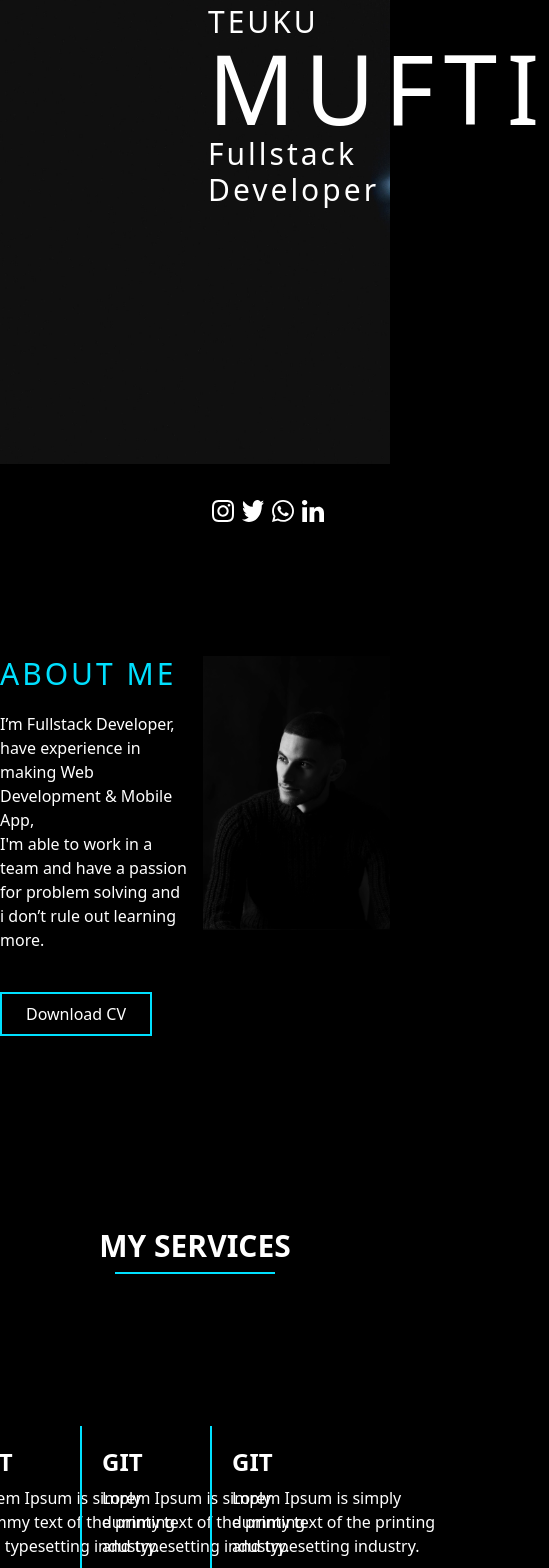
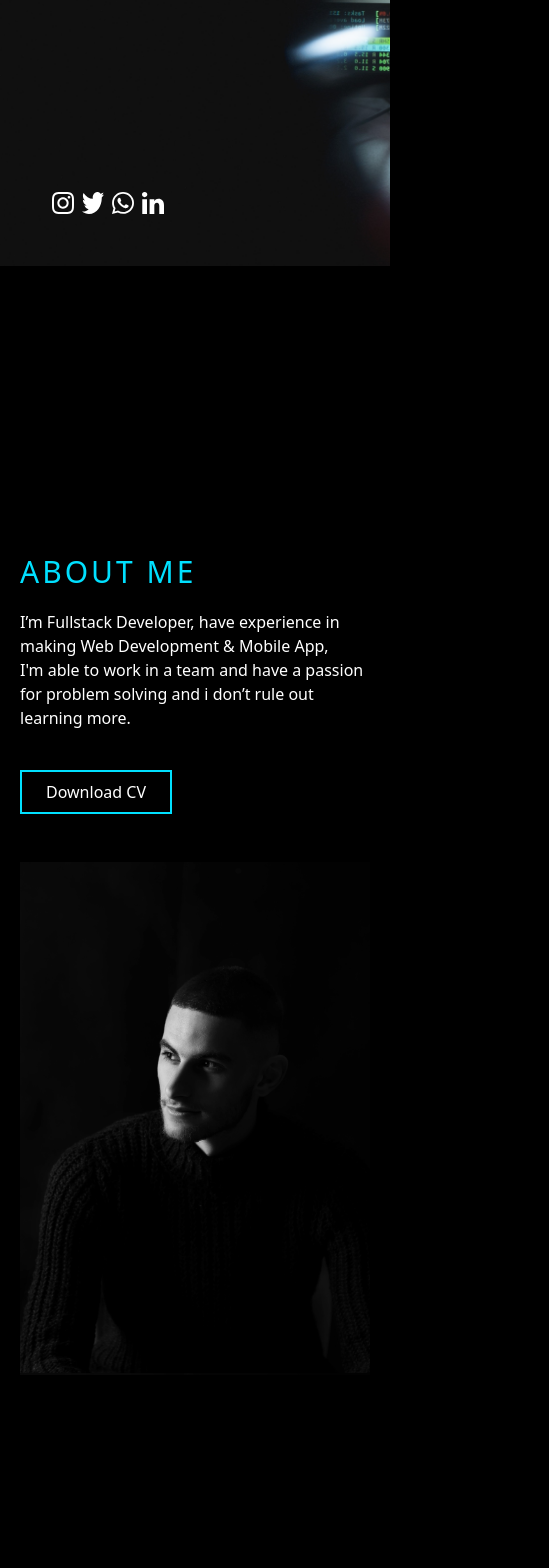
Before and after one commit to teukumufti/web-portfolio, a React (Create React App) app: page / in a window 390 px wide. Shown: the part 380-1948 px from the top of the page, 549 px wide, since content can reach past the window. Built offline with nearby package versions, Linux system fonts and the light colour scheme; what tw-elements would draw is missing.

Commit message:
make responsive

```diff
--- a/src/pages/About.js
+++ b/src/pages/About.js
@@ -3,15 +3,15 @@
 function About() {
     return (
         <div>
-            <div className="grid grid-cols-2 gap-4 text-white-50 justify-items-center">
-                <div className="m-auto">
+            <div className="grid grid-rows-1 sm:grid-cols-2 sm:gap-4 text-white-50 justify-items-center m-5">
+                <div className="sm:m-auto">
                     <h1 className="text-3xl tracking-widest text-aqua-100">ABOUT ME</h1>
                     <p className="text-start mt-5">I’m Fullstack Developer, have experience in making Web Development & Mobile App, <br/>I'm able to work in a
                     team and have a passion for problem solving and i don’t rule out learning more.</p>
                     <button type="button" className="inline-block px-6 py-2 border-2 mt-10 border-aqua-100 text-white hover:bg-aqua-100">Download CV</button>
                 </div>
                 <div>
-                    <img src={require('../assets/images/person.png')} alt="person.img" />
+                    <img src={require('../assets/images/person.png')} alt="person.img" className="mt-12" />
                 </div>
             </div>
         </div>
--- a/src/pages/Contact.js
+++ b/src/pages/Contact.js
@@ -8,7 +8,7 @@
 
 
 
-        <form className="block m-auto mt-24 max-w-xl">
+        <form className="block sm:m-auto sm:mt-24 max-w-xl m-2 mt-28">
             <div className="form-group mb-6">
             <label htmlFor="name" className="form-label inline-block mb-2 text-gray-100">NAME</label>
             <input type="name" className="form-control block w-full px-3 py-1.5 text-base text-white-50 bg-zinc-100 border border-solid border-aqua-100 rounded focus:outline-none focus:shadow-none"
@@ -26,10 +26,18 @@
             aria-describedby="message" placeholder="type your message here"/>
             </div>
 
-            <button type="submit" className="px-2.5 py-2.5 bg-aqua-100 text-sm font-bold rounded">
+            <button type="submit" className="px-2.5 py-2.5 bg-aqua-100 mb-12 text-sm font-bold rounded">
             SEND MESSAGE
             </button>
         </form>
+
+
+        <footer className="text-center lg:text-left">
+        <div className="text-zinc-100 bg-aqua-100 text-center p-2 text-sm">
+          © 2022 Copyright:
+          <a className="text-gray-800" href="https://www.linkedin.com/in/teukumufti/" target='blank'>Teuku Mufti</a>
+        </div>
+        </footer>
       </div>
     )
 }
--- a/src/pages/Experience.js
+++ b/src/pages/Experience.js
@@ -7,7 +7,7 @@
         <div className="border-b-2 text-aqua-100 w-40 m-auto mt-2"></div>
 
 
-         <div className="flex justify-center mt-32">
+         <div className="grid sm:flex justify-center mt-32">
 
           <div className="block p-6 rounded-sm bg-zinc-200 max-w-sm m-1">
             <p className="text-gray-100"> March 2022 - Juni 2022</p>
--- a/src/pages/Home.js
+++ b/src/pages/Home.js
@@ -9,16 +9,16 @@
     return (
     <div>
 
-     <div className="bg-[url('./assets/images/code.jpg')] bg-cover h-screen">
+     <div className="bg-[url('./assets/images/code.jpg')] bg-cover sm:bg-cover sm:h-screen bg-no-repeat pb-12">
         {/* title */}
-        <div className="text-slate-50 text-start pl-52 pt-96">
-            <h5 className="text-3xl tracking-widest">TEUKU</h5>
-            <h5 className="text-8xl tracking-widest">MUFTI</h5>
-            <span className="text-3xl tracking-widest">Fullstack Developer</span>
+        <div className="text-slate-50 text-start pl-12 pt-60 sm:pl-52 sm:pt-96">
+            <h5 className="text-xl sm:text-3xl tracking-widest">TEUKU</h5>
+            <h5 className="text-5xl sm:text-8xl tracking-widest">MUFTI</h5>
+            <span className="text-xl sm:text-3xl tracking-widest">Fullstack Developer</span>
         </div>
 
         {/* icons social media */}
-        <div className="flex pl-52 pt-72">
+        <div className="flex pt-56 pl-12 sm:pl-52 sm:pt-72">
         {/* instagram */}
         <a href={'https://www.instagram.com/teukumfti/'} target='blank'>
             <svg width="22" height="22" viewBox="0 0 22 22" fill="none" xmlns="http://www.w3.org/2000/svg" className="m-1">
@@ -44,19 +44,19 @@
         </div>
      </div>
 
-    <div className="mt-48">
+    <div className="mt-72">
         <About/>
     </div>
 
-    <div className="mt-48">
+    <div className="mt-60">
         <Services/>
     </div>
 
-    <div className="mt-48">
+    <div className="mt-60">
         <Experience/>
     </div>
 
-    <div className="mt-48">
+    <div className="mt-60">
         <Contact/>
     </div>
 
--- a/src/pages/Services.js
+++ b/src/pages/Services.js
@@ -9,20 +9,20 @@
               <div className="border-b-2 text-aqua-100 w-40 m-auto mt-2"></div>
             </div>
 
-        <div>
-            <div className="grid grid-cols-3 justify-items-center mt-24">
-                {data.map(() =><div className="flex m-12">
-                    <div className="border-l-2 text-aqua-100 h-36 mt-2">
+        <div className="m-1">
+            <div className="grid sm:grid-cols-2 lg:grid-cols-3 justify-items-center mt-24">
+                {data.map(() =><div className="flex lg:m-12 m-7">
+                    <div className="border-l-2 text-aqua-100 sm:h-36 h-32 w-32 sm:mt-2 sm:w-full">
                         <img src={require('../assets/icons/git.png')} className="pt-7" alt="icons" />
                     </div>
-                    <div className="pt-7 ml-5">
-                        <span className="text-2xl text-slate-50 font-bold">GIT</span>
-                        <p className="text-slate-50 text-start w-52 mt-2">Lorem Ipsum is simply dummy text of the printing and typesetting industry. </p>
+                    <div className="pt-7 sm:ml-5 ml-1">
+                        <span className="text-md sm:text-2xl text-slate-50 font-bold">GIT</span>
+                        <p className="text-slate-50 text-xs text-start sm:w-52 mt-2">Lorem Ipsum is simply dummy text of the printing and typesetting industry. </p>
                     </div>
                 </div>)}
             </div>
 
-            <div className="flex justify-between relative bottom-[260px]">
+            <div className="hidden lg:flex justify-between relative bottom-[260px]">
                 <button className="rounded-full text-slate-50 bg-aqua-100 ml-3 w-8 h-8" type="button">
                     <svg className="inline pr-1" stroke="currentColor" fill="currentColor" strokeWidth="0" viewBox="0 0 256 512" height="1.5em" width="1em" xmlns="http://www.w3.org/2000/svg">
                     <path d="M31.7 239l136-136c9.4-9.4 24.6-9.4 33.9 0l22.6 22.6c9.4 9.4 9.4 24.6 0 33.9L127.9 256l96.4 96.4c9.4 9.4 9.4 24.6 0 33.9L201.7 409c-9.4 9.4-24.6 9.4-33.9 0l-136-136c-9.5-9.4-9.5-24.6-.1-34z"></path>
```
